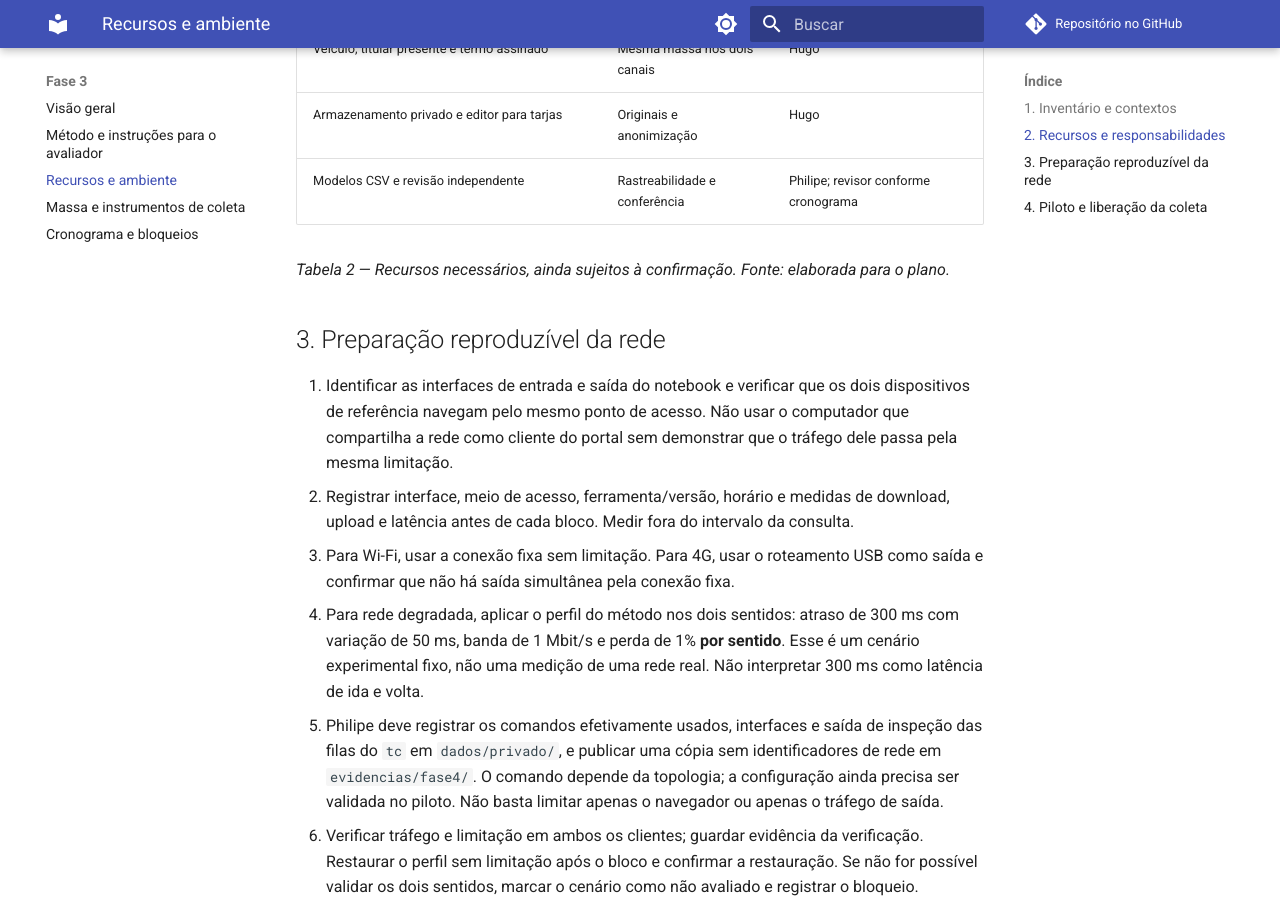
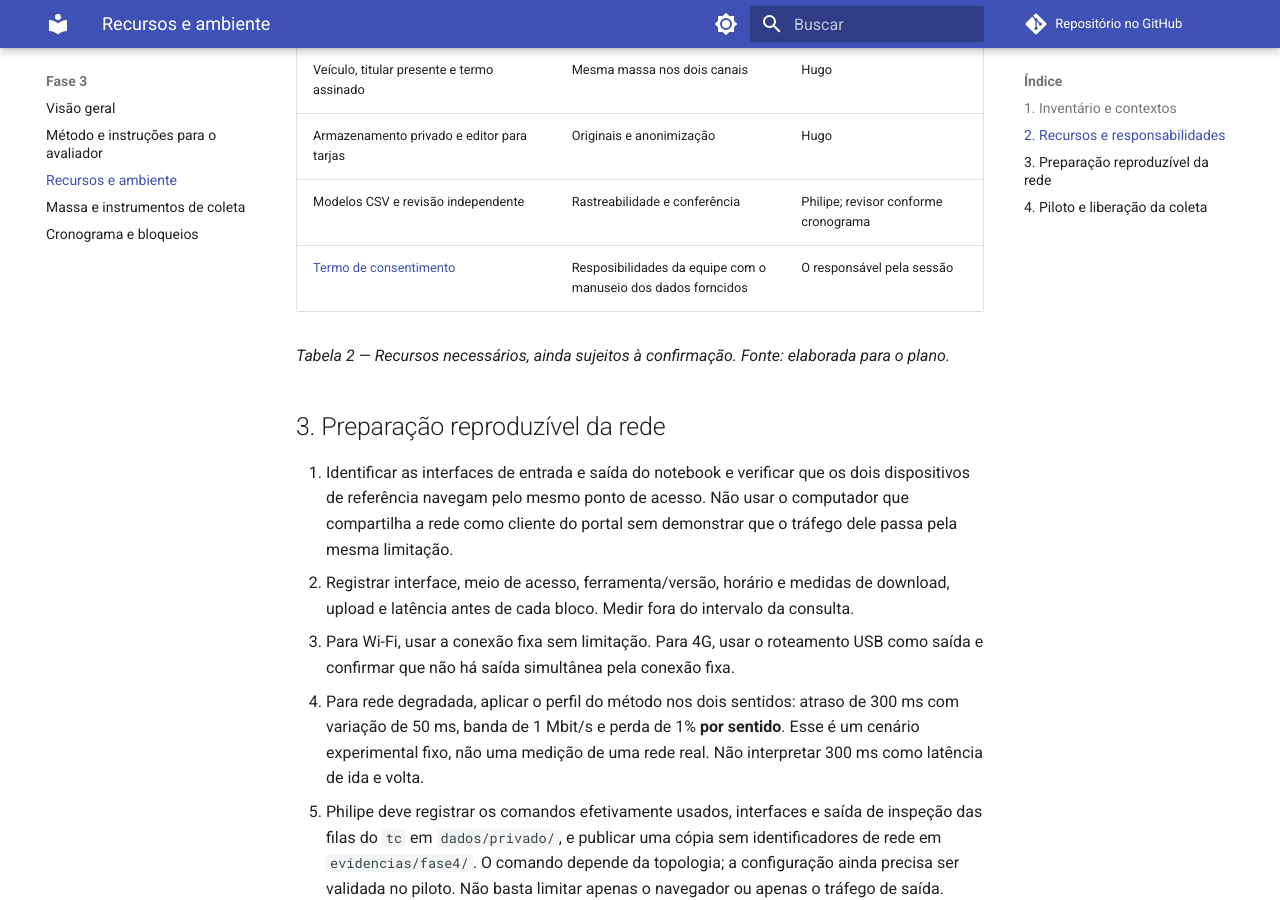
Before and after one commit to FCTE-Qualidade-de-Software-1/2026-2_T02_KATHERINE_JOHNSON, an MkDocs documentation site: the page built from docs/fase3-ambiente.md, in a window 1280 px wide and 900 px high, scrolled down 1978 px. Built offline with MkDocs 1.6.1 and Material for MkDocs 9.7.7, drawn with Linux system fonts in a browser that asks for light colours; comment, search, counter and statistics services are not loaded.

Commit message:
docs(fase3): add termo de consentimento no pages

```diff
--- a/docs/fase3-ambiente.md
+++ b/docs/fase3-ambiente.md
@@ -44,6 +44,7 @@ papéis por sessão; o titular autentica, mas não recebe tarefa de julgamento o
 | Veículo, titular presente e termo assinado | Mesma massa nos dois canais | Hugo |
 | Armazenamento privado e editor para tarjas | Originais e anonimização | Hugo |
 | Modelos CSV e revisão independente | Rastreabilidade e conferência | Philipe; revisor conforme cronograma |
+| [Termo de consentimento](https://github.com/FCTE-Qualidade-de-Software-1/2026-2_T02_KATHERINE_JOHNSON/blob/main/dados/consentimento.md)| Resposibilidades da equipe com o manuseio dos dados forncidos| O responsável pela sessão|
 
 *Tabela 2 — Recursos necessários, ainda sujeitos à confirmação. Fonte: elaborada para o plano.*
 
```
Also changed, not shown: docs/fase3.md (+0 -3 lines).
